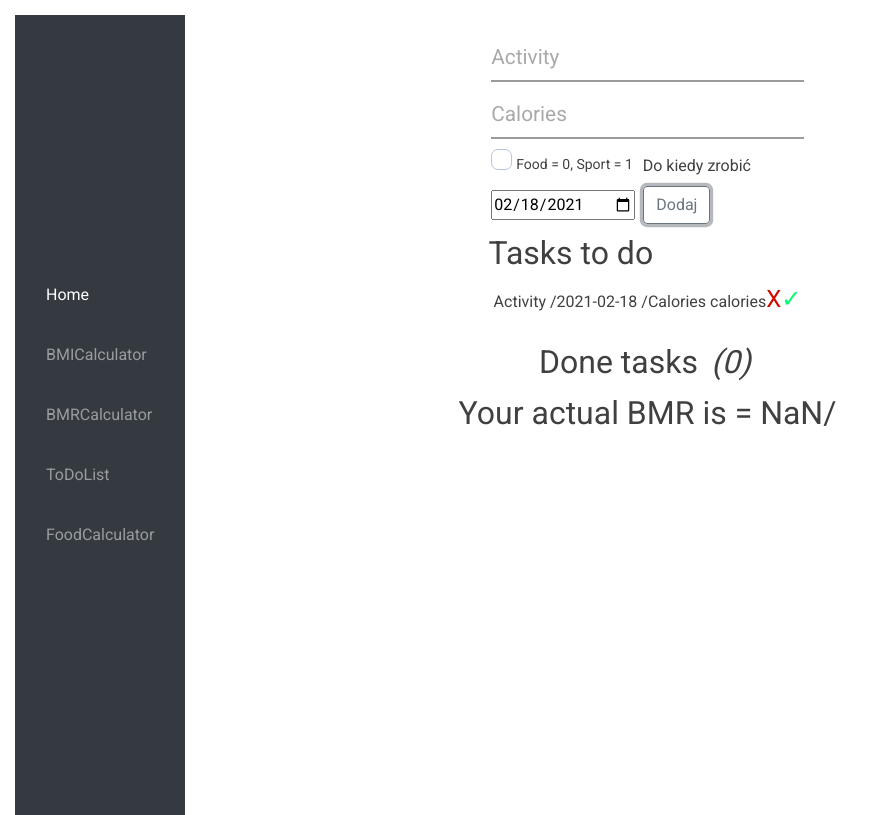
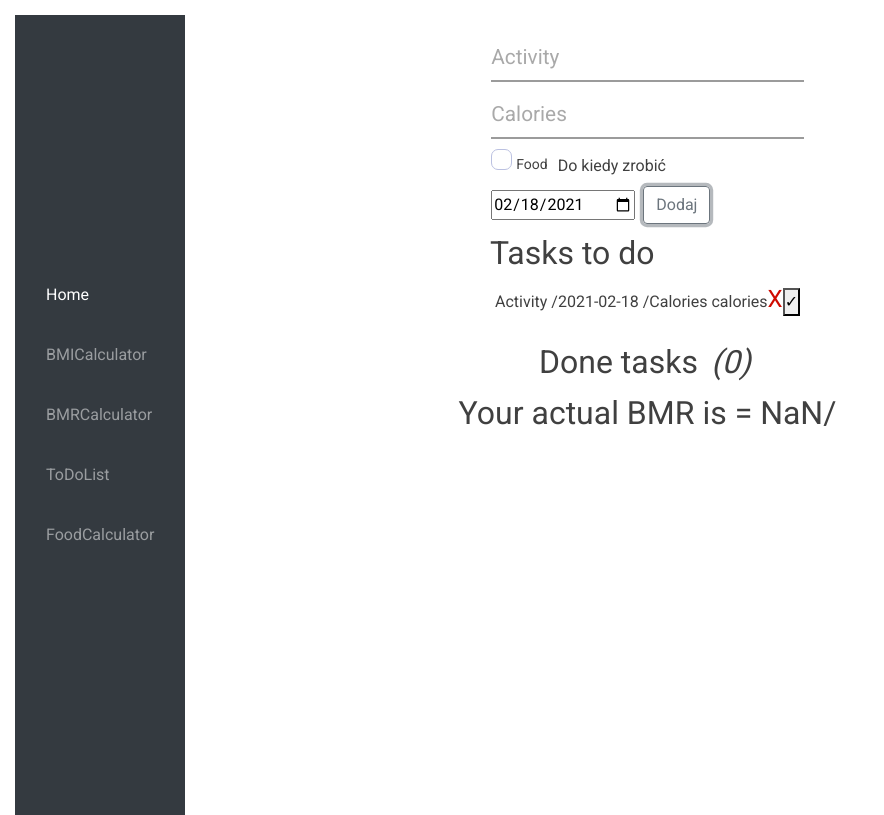
Before and after one commit to andryskowski/Health-Application, a React app in the folder to_do_list/: page /ToDoList in a window 1280 px wide. Both pictures are taken after a click on the button "Dodaj". Shown: the whole page, without its empty margins (0-884 px from the left). Built offline with nearby package versions, Linux system fonts and the light colour scheme.

Commit message:
changed checked button on ToDoList

```diff
--- a/to_do_list/src/components/ToDoList/AddTask.js
+++ b/to_do_list/src/components/ToDoList/AddTask.js
@@ -36,8 +36,10 @@ class AddTask extends Component {
     }
 
     handleCheckbox = (e) => {
+        console.log(e);
         this.setState({
             checked: e.target.checked
+
         })
     }
 
@@ -77,8 +79,8 @@ class AddTask extends Component {
                 <input type="text" placeholder="Kalorie" value={this.state.calories} className="form__field" id='name2' required onClick={this.onClickCalories} onChange={this.handleCalories} />
                 <label htmlFor="name2" className="form__label"></label>
 
-                <input id="c1" type="checkbox" checked={this.state.checked} id="important" onChange={this.handleCheckbox} />
-                <label htmlFor="c1" htmlFor="important">Food = 0, Sport = 1</label>
+                <input id="c1" type="checkbox" checked={this.state.checked} id="important" onChange={this.handleCheckbox} className="check"/>
+                <label htmlFor="c1" htmlFor="important" className="checkLabel" >{!this.state.checked ? `Food` : `Sport`}</label>
                 <label htmlFor="date">Do kiedy zrobić</label>
                 <input type="date" value={this.state.date} min={this.minDate} max={maxDate} onChange={this.handleDate} />
                 <button  onClick={this.handleClick} className="btn btn-outline-secondary  ml-2">Dodaj</button>
--- a/to_do_list/src/components/ToDoList/sass/App.sass
+++ b/to_do_list/src/components/ToDoList/sass/App.sass
@@ -26,10 +26,10 @@
     font-size: $font-size*0.75
     color: darken(#FF4136, 20)
 
-.checked-button
-    font-size: $font-size*0.75
-    @include button-reset
-    color: mix(#2ECC40, #01FF70, 0.5)
+
+// .check:active + .checkLabel
+//     color: blue
+//     content: "elo"
 
 *
     margin: 5px
```
